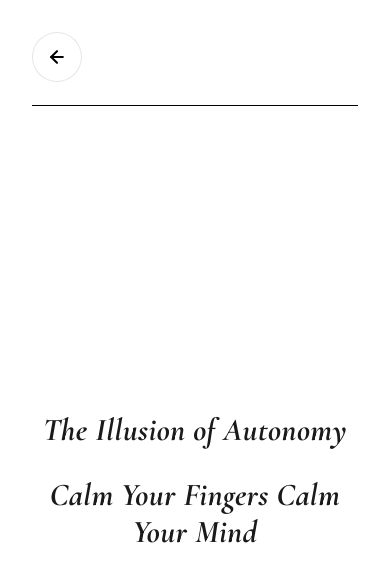
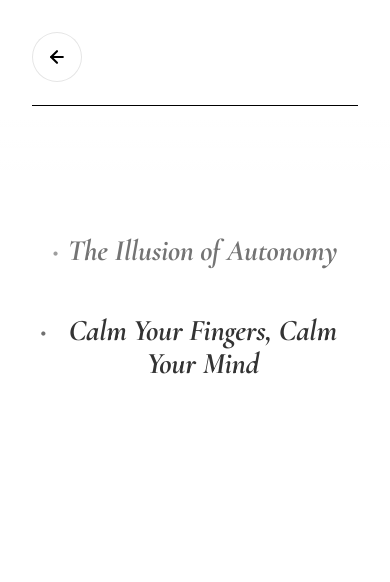
Before and after one commit to aditya-writes/aditya-writes.github.io, a Next.js app: page /works in a window 390 px wide. Shown: the top 582 px of the page. Built offline with nearby package versions, Linux system fonts and the light colour scheme.

Commit message:
feat:fixed the overlapping issue on the smartphone screen

```diff
--- a/app/works/page.js
+++ b/app/works/page.js
@@ -9,8 +9,8 @@ const works = [
     slug: "the-illusion-of-autonomy"
   },
   {
-    title: "Calm Your Fingers Calm Your Mind",
-    slug: "Calm_your_fingers_calm_your_mind"
+    title: "Calm Your Fingers, Calm Your Mind",
+    slug: "calm-your-fingers-calm-your-mind"
   }
 ];
 
@@ -21,36 +21,52 @@ function WorkItem({ title, slug }) {
     offset: ["start end", "center center", "end start"]
   });
 
-  const opacity = useTransform(scrollYProgress, [0.15, 0.5, 0.85], [0.1, 1, 0.1]);
-  const scale = useTransform(scrollYProgress, [0.15, 0.5, 0.85], [0.95, 1, 0.95]);
+  const opacity = useTransform(scrollYProgress, [0.15, 0.5, 0.85], [0.2, 1, 0.2]);
+  const scale = useTransform(scrollYProgress, [0.15, 0.5, 0.85], [0.96, 1, 0.96]);
 
   return (
     <motion.div
       ref={ref}
-      className="category-gap"
       style={{
-        opacity, scale, display: 'flex',
-        alignItems: 'center', justifyContent: 'center', width: '100%',
-        position: 'relative', zIndex: 20
+        opacity,
+        scale,
+        display: 'flex',
+        alignItems: 'center',
+        justifyContent: 'center',
+        width: '100%',
+        margin: '24px 0',        // Controlled distance between the two entries
+        position: 'relative',
+        zIndex: 20
       }}
     >
       <Link
         href={`/works/${slug}`}
-        style={{ textDecoration: 'none', color: 'inherit', cursor: 'pointer', display: 'block', width: '100%' }}
+        style={{ textDecoration: 'none', color: 'inherit', cursor: 'pointer', display: 'inline-block', maxWidth: '90%' }}
       >
         <h2 style={{
           fontFamily: '"Cormorant Garamond", serif',
           fontStyle: 'italic',
-          fontSize: 'clamp(2rem, 6vw, 4.2rem)',
-          fontWeight: '700',
-          letterSpacing: '0.01em',
+          fontSize: 'clamp(1.9rem, 5vw, 3.4rem)',
+          fontWeight: '600',
+          letterSpacing: '-0.01em',
           textAlign: 'center',
           margin: 0,
-          lineHeight: '1.15',
+          lineHeight: '1.08',    // Tightens the space between lines inside the same title
           color: '#000000',
-          padding: '0 20px'
+          padding: '0 12px',
+          display: 'inline-flex',
+          alignItems: 'baseline', // Keeps the bullet anchored to line 1 even when wrapped
+          justifyContent: 'center',
+          gap: '10px'
         }}>
-          {title}
+          <span style={{
+            fontSize: '0.6em',
+            transform: 'translateY(-2px)',
+            opacity: 0.7
+          }}>
+            •
+          </span>
+          <span>{title}</span>
         </h2>
       </Link>
     </motion.div>
@@ -71,12 +87,21 @@ export default function WorksIndexPage() {
         zIndex: 80, pointerEvents: 'none'
       }} />
 
-      {/* FIXED HOME NAVIGATION BUTTON */}
+      {/* FIXED NAVIGATION */}
       <nav style={{ position: 'fixed', top: '32px', left: '32px', zIndex: 150 }}>
         <Link href="/" style={{ textDecoration: 'none' }}>
           <motion.div
             whileHover={{ scale: 1.1 }} whileTap={{ scale: 0.9 }}
-            style={{ width: '48px', height: '48px', borderRadius: '50%', border: '1px solid rgba(0,0,0,0.1)', display: 'flex', alignItems: 'center', justifyContent: 'center', backgroundColor: 'white' }}
+            style={{
+              width: '48px',
+              height: '48px',
+              borderRadius: '50%',
+              border: '1px solid rgba(0,0,0,0.1)',
+              display: 'flex',
+              alignItems: 'center',
+              justifyContent: 'center',
+              backgroundColor: 'white'
+            }}
           >
             <svg width="20" height="20" viewBox="0 0 24 24" fill="none" stroke="black" strokeWidth="2.5" strokeLinecap="round" strokeLinejoin="round">
               <line x1="19" y1="12" x2="5" y2="12"></line>
@@ -86,15 +111,20 @@ export default function WorksIndexPage() {
         </Link>
       </nav>
 
-      {/* READING PROGRESS BAR */}
+      {/* FIXED PROGRESS BAR */}
       <div style={{ position: 'fixed', top: '104px', left: 0, right: 0, height: '2px', display: 'flex', alignItems: 'center', justifyContent: 'center', padding: '0 32px', zIndex: 100 }}>
         <div style={{ width: '100%', maxWidth: '1200px', height: '1px', backgroundColor: 'rgba(0,0,0,0.05)', position: 'relative' }}>
           <motion.div style={{ scaleX, position: 'absolute', top: 0, left: 0, bottom: 0, right: 0, backgroundColor: 'black', originX: 0 }} />
         </div>
       </div>
 
-      {/* WORKS LIST */}
-      <div style={{ paddingTop: '45vh', paddingBottom: '45vh' }}>
+      {/* WORKS LIST CONTAINER */}
+      <div style={{
+        display: 'flex',
+        flexDirection: 'column',
+        paddingTop: '24vh',
+        paddingBottom: '24vh'
+      }}>
         {works.map((item) => (
           <WorkItem key={item.slug} title={item.title} slug={item.slug} />
         ))}
```
